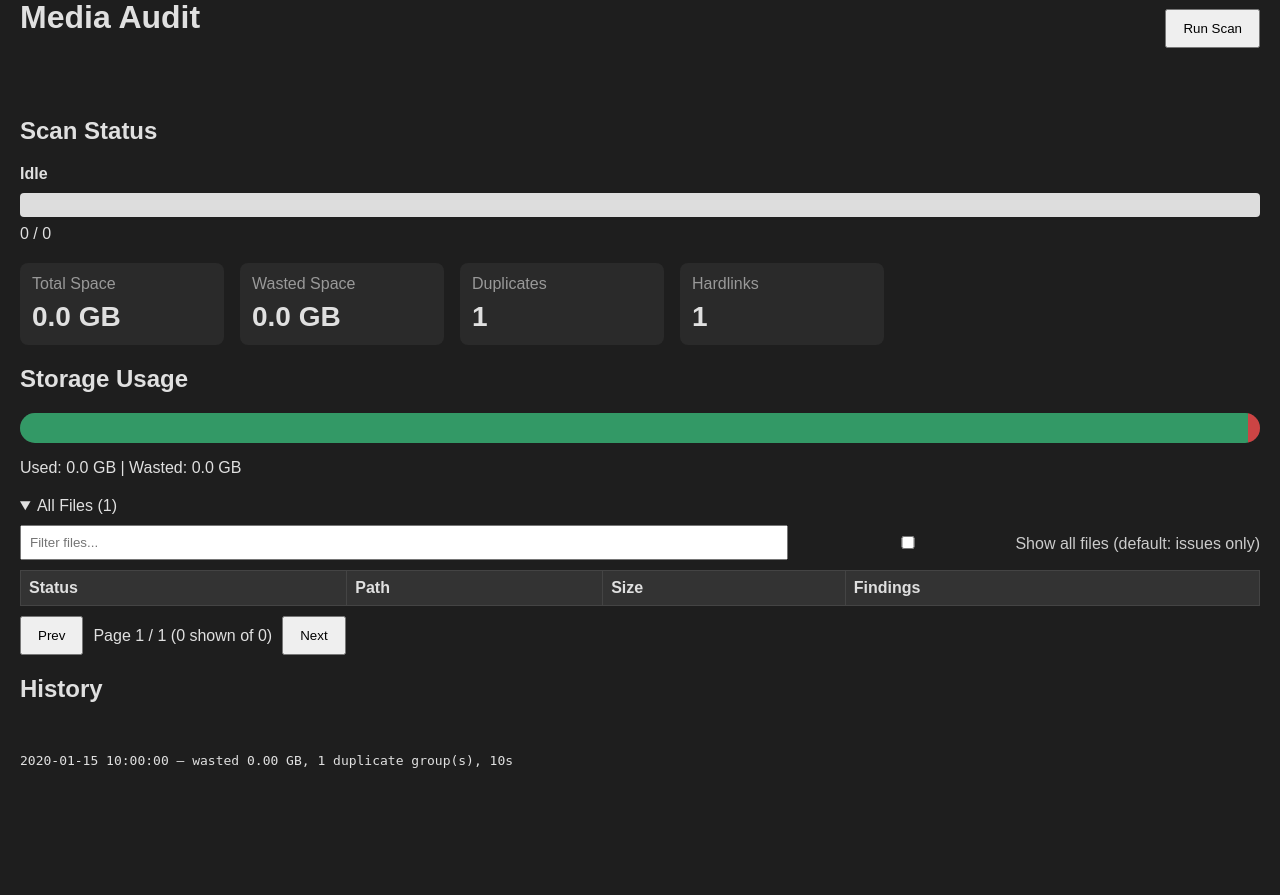
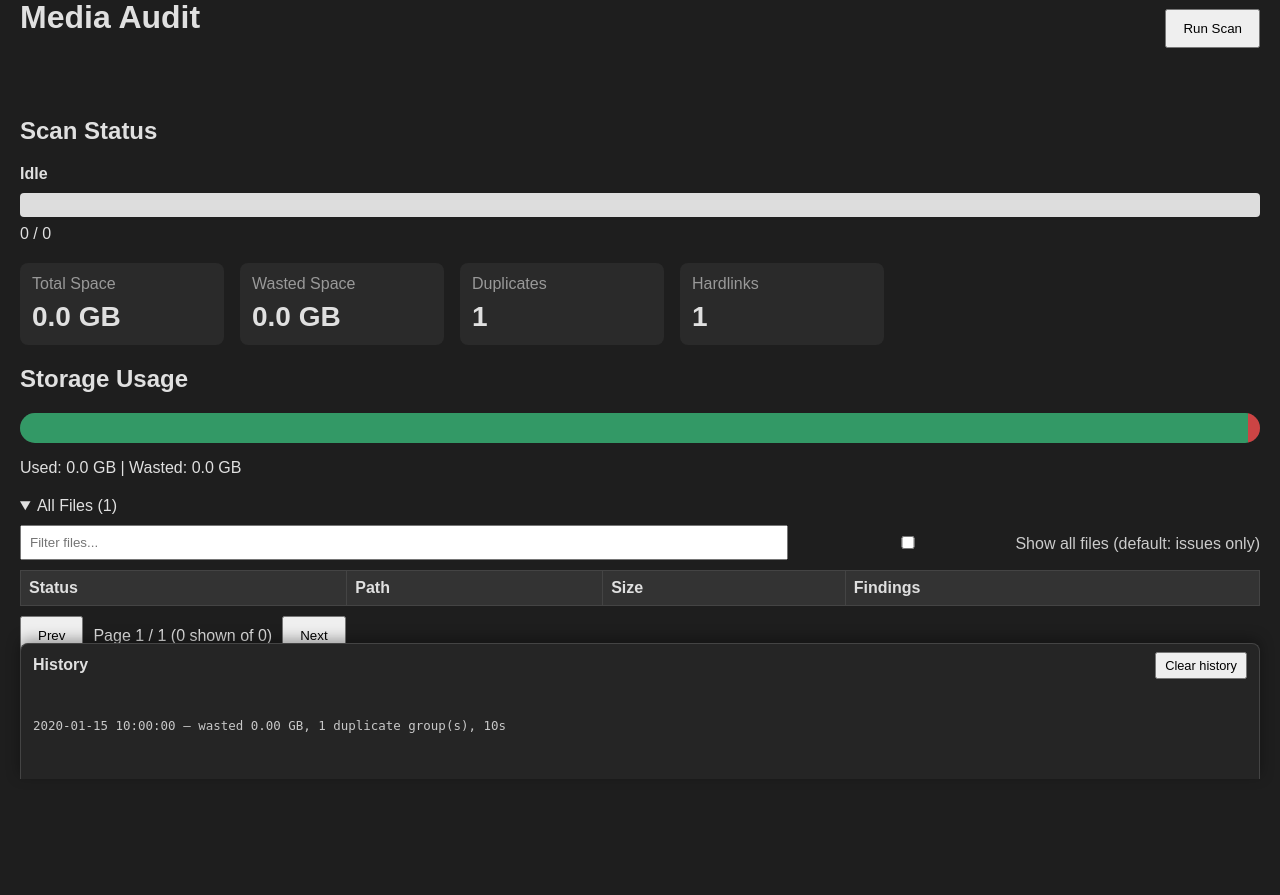
Before and after one commit to jeremie-gabolde/media-audit, a Python web app: template templates/index.html in a window 1280 px wide. Shown: the part 21-916 px from the top of the page. Before the commit the page ends 789 px from the top, so only its background shows below. Run offline with Jinja, Linux system fonts and the light colour scheme; the template is opened without the code that fills it: most values are stand-ins (such as "Sample title", 1, 10 or a date in 2020); lists and menus that the app fills with data are empty.

Commit message:
improved UI

```diff
--- a/static/app.js
+++ b/static/app.js
@@ -110,6 +110,7 @@ function submitFix(filePath, findingType, button, sourcePath, action) {
                     row.cells[3].innerHTML = '<span class="status-ok">✅</span>';
                 }
                 applyView();
+                fetchResults();
                 showNotice(`Fixed: ${data.message}`, "success");
             } else {
                 button.disabled = false;
@@ -143,6 +144,65 @@ function showNotice(message, type) {
     if (!notice) return;
     notice.textContent = message;
     notice.className = `notice notice-${type}`;
+}
+
+function renderHistory(history) {
+    const historyContent = document.getElementById("historyContent");
+    if (!historyContent) return;
+
+    if (!Array.isArray(history) || history.length === 0) {
+        historyContent.textContent = "No history available.";
+        return;
+    }
+
+    historyContent.textContent = history
+        .slice()
+        .reverse()
+        .map(item => {
+            if (item.type === "fix") {
+                return `${item.timestamp} — FIX: ${item.message || "Fix completed"}`;
+            }
+
+            const wasted = fmtGB(item.wasted_space || 0);
+            const duplicateCount = item.duplicate_count ?? item.duplicates ?? 0;
+            const duration = item.duration_seconds ?? item.duration ?? 0;
+            return `${item.timestamp} — wasted ${wasted}, ${duplicateCount} duplicate group(s), ${duration}s`;
+        })
+        .join("\n");
+}
+
+function clearHistory() {
+    if (!window.confirm("Clear all scan and fix history? Media files will not be changed.")) {
+        return;
+    }
+
+    const button = document.getElementById("clearHistoryBtn");
+    if (button) {
+        button.disabled = true;
+        button.textContent = "Clearing...";
+    }
+
+    fetch("/api/history/clear", {
+        method: "POST",
+        headers: { "Content-Type": "application/json" }
+    })
+        .then(response => response.json().then(data => ({
+            ok: response.ok,
+            data
+        })))
+        .then(({ ok, data }) => {
+            if (!ok || !data.success) {
+                throw new Error(data.error || "Unable to clear history");
+            }
+            window.location.reload();
+        })
+        .catch(error => {
+            if (button) {
+                button.disabled = false;
+                button.textContent = "Clear history";
+            }
+            showNotice(`Failed to clear history: ${error.message}`, "error");
+        });
 }
 
 function buildFindingsCell(findings, filePath) {
@@ -199,20 +259,6 @@ function buildFindingsCell(findings, filePath) {
                 text.textContent += ` +${otherPaths.length - 1}`;
             }
             item.appendChild(text);
-
-            const fixBtn = document.createElement("button");
-            fixBtn.className = "btn-fix";
-            fixBtn.textContent = "Fix";
-            const downloadPath = finding.linked_paths.find(path =>
-                path.split("/").includes("Downloads")
-            );
-            fixBtn.onclick = () => fixFile(
-                filePath,
-                "hardlink",
-                fixBtn,
-                downloadPath
-            );
-            item.appendChild(fixBtn);
         }
 
         container.appendChild(item);
@@ -240,10 +286,15 @@ function buildTable(files) {
         const statusTd = document.createElement("td");
         if (hasFindings) {
             const hasError = findings.some(f => f.severity === "error");
+            const hasWarning = findings.some(f => f.severity === "warning");
             const statusSpan = document.createElement("span");
-            statusSpan.className = hasError ? "status-error" : "status-warning";
+            statusSpan.className = hasError
+                ? "status-error"
+                : hasWarning
+                    ? "status-warning"
+                    : "status-info";
             statusSpan.title = findings.map(f => f.message).join("; ");
-            statusSpan.textContent = hasError ? "🚨" : "⚠️";
+            statusSpan.textContent = hasError ? "🚨" : hasWarning ? "⚠️" : "ℹ️";
             statusTd.appendChild(statusSpan);
         } else {
             const statusSpan = document.createElement("span");
@@ -318,6 +369,7 @@ function renderResults(data) {
     if (data.files) {
         buildTable(data.files);
     }
+    renderHistory(data.history);
 }
 
 function fetchResults() {
@@ -398,6 +450,11 @@ document.addEventListener("DOMContentLoaded", () => {
 
     const filter = document.getElementById("filter");
     const showAll = document.getElementById("showAll");
+    const clearHistoryButton = document.getElementById("clearHistoryBtn");
+
+    if (clearHistoryButton) {
+        clearHistoryButton.addEventListener("click", clearHistory);
+    }
 
     if (filter) {
         filter.addEventListener("input", () => {
--- a/static/style.css
+++ b/static/style.css
@@ -1,5 +1,6 @@
 body{
     margin:20px;
+    padding-bottom:220px;
     background:#1e1e1e;
     color:#e0e0e0;
     font-family:Arial,sans-serif;
@@ -92,6 +93,45 @@ button:disabled{
     margin-bottom:20px;
 }
 
+.history-panel{
+    position:fixed;
+    z-index:10;
+    right:20px;
+    bottom:0;
+    left:20px;
+    max-height:190px;
+    margin:0;
+    padding:8px 12px 10px;
+    background:#252525;
+    border:1px solid #444;
+    border-bottom:0;
+    border-radius:8px 8px 0 0;
+    box-shadow:0 -4px 14px rgba(0,0,0,0.35);
+}
+
+.history-panel h2{
+    display:flex;
+    align-items:center;
+    justify-content:space-between;
+    margin:0 0 6px;
+    font-size:1rem;
+}
+
+.history-panel h2 button{
+    padding:4px 8px;
+    font-size:0.8rem;
+}
+
+#historyContent{
+    max-height:145px;
+    margin:0;
+    overflow-y:auto;
+    white-space:pre-wrap;
+    overflow-wrap:anywhere;
+    color:#c8c8c8;
+    font:0.78rem/1.35 monospace;
+}
+
 .storage-bar{
     width:100%;
     height:30px;
@@ -159,6 +199,10 @@ input{
 
 .status-warning{
     color:#ffaa33;
+}
+
+.status-info{
+    color:#66bbee;
 }
 
 .status-error{
--- a/templates/index.html
+++ b/templates/index.html
@@ -183,13 +183,14 @@
     </details>
 
 
-    <div class="section">
+    <div class="section history-panel">
 
-        <h2>History</h2>
+        <h2>
+            History
+            <button type="button" id="clearHistoryBtn">Clear history</button>
+        </h2>
 
-        {% if data.get('history') %}
-
-            <pre>
+        <pre id="historyContent">{% if data.get('history') %}
 {% for item in data['history']|reverse %}
 {% if item.get('type') == 'fix' %}
 {{ item.timestamp }} — FIX: {{ item.get('message', 'Fix completed') }}
@@ -197,13 +198,7 @@
 {{ item.timestamp }} — wasted {{ "%.2f"|format(item.get('wasted_space', 0)/1024/1024/1024) }} GB, {{ item.get('duplicate_count', item.get('duplicates', 0)) }} duplicate group(s), {{ item.get('duration_seconds', item.get('duration', 0)) }}s
 {% endif %}
 {% endfor %}
-            </pre>
-
-        {% else %}
-
-            <p>No history available.</p>
-
-        {% endif %}
+{% else %}No history available.{% endif %}</pre>
 
     </div>
 
```
Also changed, not shown: app.py (+24 -0 lines).
